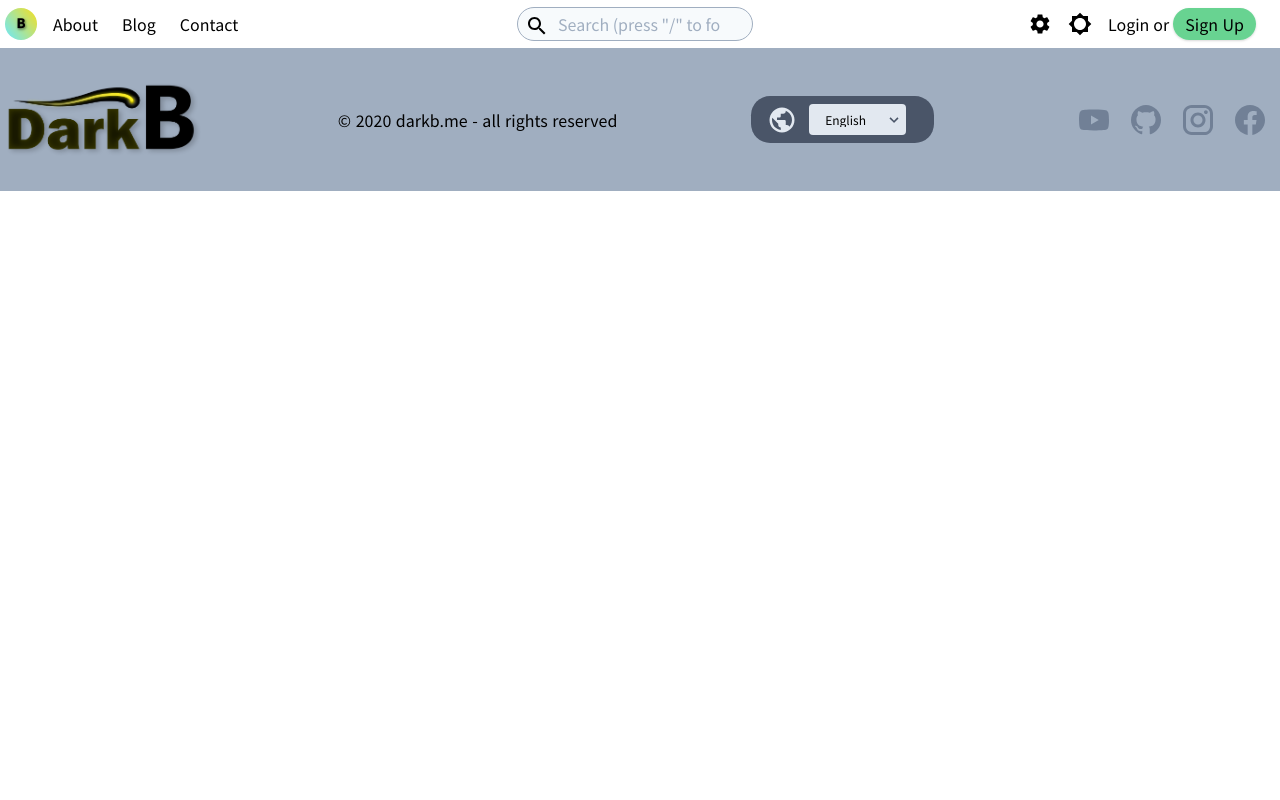
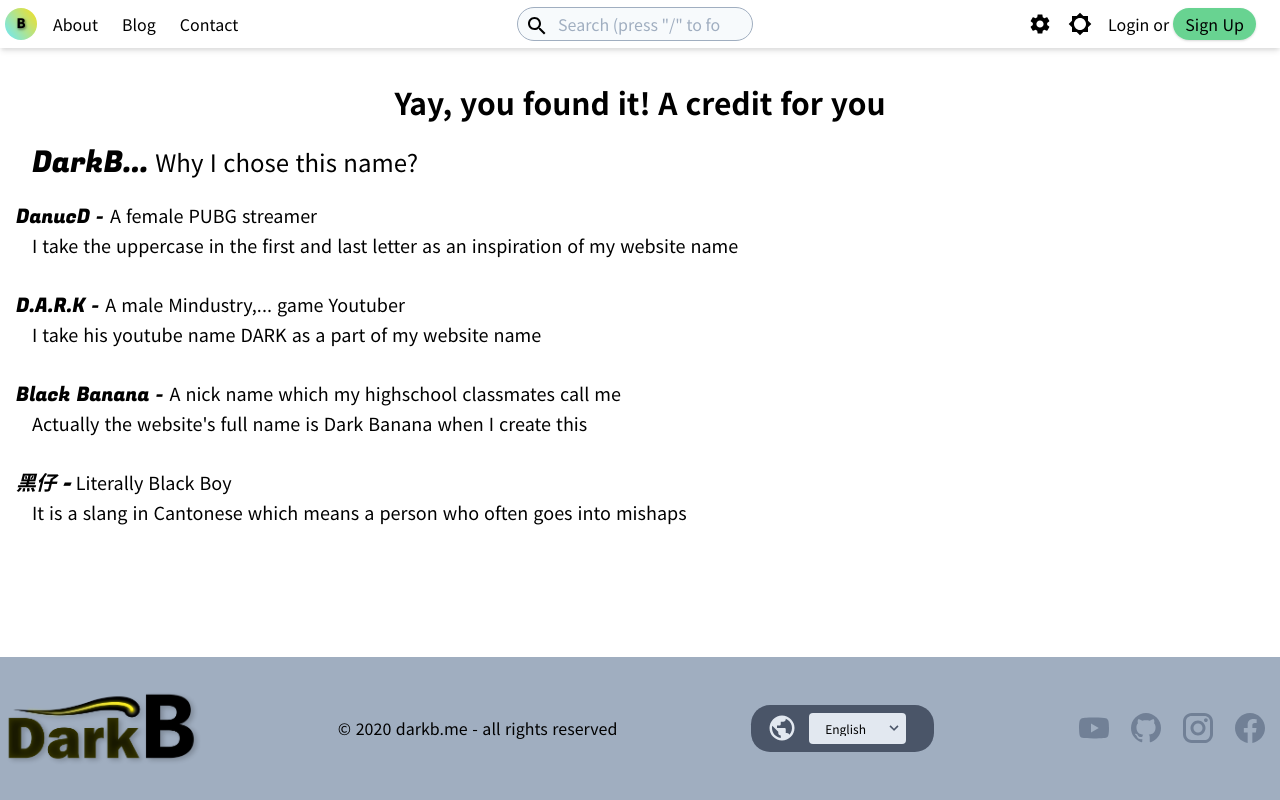
Before and after one commit to LeoLYW12138/DarkB-website, a Nuxt app: page /secret in a window 1280 px wide. Built offline with nearby package versions, Linux system fonts and the light colour scheme; what vue-youtube would draw is missing.

Commit message:
sorry i push again

```diff
--- /dev/null
+++ b/components/article-card.vue
@@ -0,0 +1,79 @@
+<template>
+  <div
+    class="h-full max-w-md posters-bg px-8 pt-12 pb-40 rounded-lg text-center relative shadow-md"
+    :class="customClass"
+  >
+    <!-- categroy -->
+    <h2 class="tracking-widest text-base font-medium uppercase text-gray-700">
+      {{ article.cat }}
+    </h2>
+
+    <!-- title -->
+    <h1 class="text-2xl md:text-3xl font-medium text-gray-900 mb-3 capitalize">
+      {{ article.title }}
+    </h1>
+
+    <!-- short summary -->
+    <p class="leading-relaxed text-gray-700 mb-8">{{ article.less }}</p>
+    <div class="absolute text-center bottom-0 left-0 w-full mb-16">
+      <nuxt-link to="/" class="text-indigo-700 inline-flex items-center">
+        Learn More
+        <svg width="18px" height="18px" class="ml-2">
+          <use
+            x-link:href="~assets/icons/arrow_right.svg#arrowR"
+            href="~assets/icons/arrow_right.svg#arrowR"
+          />
+        </svg>
+      </nuxt-link>
+    </div>
+
+    <!-- statistics -->
+    <div
+      class="text-center mt-2 leading-none flex justify-center absolute bottom-0 left-0 w-full py-4"
+    >
+      <!-- view -->
+      <span
+        class="text-gray-600 mr-3 inline-flex items-center leading-none text-sm pr-3 py-1 border-r-2 border-gray-500"
+      >
+        <svg height="18px" width="18px" class="mt-1 mr-1">
+          <use
+            xlink:href="~assets/icons/eye.svg#eye"
+            href="~assets/icons/eye.svg#eye"
+          />
+        </svg>
+        {{ article.view }}
+      </span>
+
+      <!-- comment count -->
+      <span
+        class="text-gray-600 mr-3 inline-flex items-center leading-none text-sm"
+      >
+        <svg height="18px" width="18px" class="mt-1 mr-1">
+          <use
+            xlink:href="~assets/icons/comment.svg#comment"
+            href="~assets/icons/comment.svg#comment"
+          />
+        </svg>
+        {{ article.cmCount }}
+      </span>
+    </div>
+  </div>
+</template>
+
+<script>
+export default {
+  props: {
+    article: {
+      type: Object,
+      required: true,
+    },
+    customClass: {
+      type: String,
+      default: '',
+    },
+  },
+}
+</script>
+
+<style>
+</style>
--- a/components/blog-posters.vue
+++ b/components/blog-posters.vue
@@ -6,63 +6,9 @@
         <div
           v-for="article in trendArticles"
           :key="article.id"
-          class="p-4 w-full lg:w-1/3"
+          class="p-4 w-full max-w lg:w-1/3"
         >
-          <div
-            class="h-full posters-bg px-8 pt-12 pb-40 rounded-lg text-center relative shadow-md"
-          >
-            <h2
-              class="tracking-widest text-base font-medium uppercase text-gray-700"
-            >
-              {{ article.cat }}
-            </h2>
-            <h1
-              class="text-2xl md:text-3xl font-medium text-gray-900 mb-3 capitalize"
-            >
-              {{ article.title }}
-            </h1>
-            <p class="leading-relaxed text-gray-700 mb-8">{{ article.less }}</p>
-            <div class="absolute text-center bottom-0 left-0 w-full mb-16">
-              <nuxt-link
-                to="/"
-                class="text-indigo-700 inline-flex items-center"
-              >
-                Learn More
-                <svg width="18px" height="18px" class="ml-2">
-                  <use
-                    x-link:href="~assets/icons/arrow_right.svg#arrowR"
-                    href="~assets/icons/arrow_right.svg#arrowR"
-                  />
-                </svg>
-              </nuxt-link>
-            </div>
-            <div
-              class="text-center mt-2 leading-none flex justify-center absolute bottom-0 left-0 w-full py-4"
-            >
-              <span
-                class="text-gray-600 mr-3 inline-flex items-center leading-none text-sm pr-3 py-1 border-r-2 border-gray-500"
-              >
-                <svg height="18px" width="18px" class="mt-1 mr-1">
-                  <use
-                    xlink:href="~assets/icons/eye.svg#eye"
-                    href="~assets/icons/eye.svg#eye"
-                  />
-                </svg>
-                {{ article.view }}
-              </span>
-              <span
-                class="text-gray-600 mr-3 inline-flex items-center leading-none text-sm"
-              >
-                <svg height="18px" width="18px" class="mt-1 mr-1">
-                  <use
-                    xlink:href="~assets/icons/comment.svg#comment"
-                    href="~assets/icons/comment.svg#comment"
-                  />
-                </svg>
-                {{ article.cmCount }}
-              </span>
-            </div>
-          </div>
+          <card :article="article" />
         </div>
       </div>
     </div>
@@ -70,7 +16,11 @@
 </template>
 
 <script>
+import card from '@/components/article-card.vue'
 export default {
+  components: {
+    card,
+  },
   data() {
     return {
       trendArticles: [
@@ -104,7 +54,7 @@ export default {
 }
 </script>
 
-<style scoped>
+<style>
 .posters-bg {
   background-color: rgba(153, 245, 173, 0.87);
 }
--- /dev/null
+++ b/components/easterEgg.vue
@@ -0,0 +1,57 @@
+<template>
+  <div class="my-4 lg:my-8 px-2 lg:px-4">
+    <div class="container mx-auto">
+      <h1 class="text-3xl lg:text:4xl text-center font-semibold">
+        Yay, you found it! A credit for you
+      </h1>
+      <h2 class="text-2xl m-4">
+        <span class="my-8 text-2xl lg:text-3xl fugaz">DarkB...</span> Why I
+        chose this name?
+      </h2>
+
+      <div class="flex flex-col space-y-8 margin-auto">
+        <reason
+          title-highlight="DanucD"
+          title="A female PUBG streamer"
+          description="I take the uppercase in the first and last letter as an inspiration of
+          my website name"
+        />
+        <reason
+          title-highlight="D.A.R.K"
+          title="A male Mindustry,... game
+          Youtuber"
+          description="I take his youtube name DARK as a part of my website name"
+        />
+        <reason
+          title-highlight="Black Banana"
+          title="A nick name which my
+          highschool classmates call me"
+          description="Actually the website's full name is Dark Banana when I
+          create this"
+        />
+
+        <reason
+          title-highlight="黑仔"
+          custom-class="font-semibold italic"
+          class="ita"
+          title="Literally Black Boy"
+          description="It is a slang in Cantonese which means a person who often goes into
+          mishaps"
+        />
+      </div>
+    </div>
+  </div>
+</template>
+
+<script>
+import reason from '@/components/secret-reason.vue'
+
+export default {
+  components: {
+    reason,
+  },
+}
+</script>
+
+<style scoped>
+</style>
--- /dev/null
+++ b/components/secret-reason.vue
@@ -0,0 +1,37 @@
+<template>
+  <div>
+    <h5 class="text-lg">
+      <span class="text-xl fugaz" :class="customClass">{{ highlight }}</span
+      >{{ title }}
+    </h5>
+    <p class="ml-4 text-lg">{{ description }}</p>
+  </div>
+</template>
+
+<script>
+export default {
+  props: {
+    titleHighlight: {
+      type: String,
+      default: '',
+    },
+    title: {
+      type: String,
+      required: true,
+    },
+    description: {
+      type: String,
+      required: true,
+    },
+    customClass: {
+      type: String,
+      default: '',
+    },
+  },
+  computed: {
+    highlight() {
+      return this.titleHighlight ? this.titleHighlight + ' - ' : ''
+    },
+  },
+}
+</script>
--- /dev/null
+++ b/components/youtube-wrapper.vue
@@ -0,0 +1,31 @@
+<template>
+  <div
+    class="relative w-full h-full mb-10 overflow-hidden shadow-lg"
+    style="padding-top: 56.25%"
+  >
+    <p v-if="fetchState.pending">{{ fetchState.pendingMsg }}</p>
+    <p v-else-if="fetchState.error">{{ fetchState.errorMsg }}</p>
+    <div v-else></div>
+    <youtube
+      class="absolute inset-0 w-full h-full"
+      :video-id="videoId"
+      allow="encrypted-media; gyroscope; picture-in-picture"
+      nocookie
+    ></youtube>
+  </div>
+</template>
+
+<script>
+export default {
+  props: {
+    videoId: {
+      type: String,
+      required: true,
+    },
+    fetchState: {
+      type: Object,
+      required: true,
+    },
+  },
+}
+</script>
--- a/layouts/default.vue
+++ b/layouts/default.vue
@@ -7,12 +7,12 @@
 </template>
 
 <script>
-import navBar from '@/components/navBar.vue';
-import myFooter from '@/components/myFooter.vue';
+import navBar from '@/components/navBar.vue'
+import myFooter from '@/components/myFooter.vue'
 export default {
   components: {
     'nav-bar': navBar,
-    'my-footer': myFooter
+    'my-footer': myFooter,
   },
 }
 </script>
--- a/nuxt.config.js
+++ b/nuxt.config.js
@@ -5,7 +5,7 @@ export default {
    */
   server: {
     port: 3000,
-    host: '192.168.1.123'
+    host: '10.89.128.227'
   },
   /*
    ** env var can be accessd in both server and client
--- a/pages/contact.vue
+++ b/pages/contact.vue
@@ -133,12 +133,10 @@ export default {
             const tooltipHeight = tooltip.clientHeight
             const offset = 10
 
-            // tooltip.style.left = e.clientX - containerX + 10 + 'px'
             tooltip.style.left =
               e.pageX + tooltipWidth + offset < bodyWidth
                 ? e.clientX - containerX + offset + 'px'
                 : bodyWidth - offset / 2 - tooltipWidth - containerX + 'px'
-            // tooltip.style.top = e.clientY - containerY + 10 + 'px'
             tooltip.style.top =
               e.pageY + tooltipHeight + offset < bodyHeight
                 ? e.clientY - containerY + offset + 'px'
@@ -156,10 +154,6 @@ export default {
   },
   mounted() {
     const docRef = this.$fire.firestore.doc('word-cloud/comments')
-    // const data = (await docRef.get()).data()
-    // if (data) {
-    //   // this.words = data.words
-    // }
     this.unsubscribe = docRef.onSnapshot((doc) => {
       this.wordsFetched = true
       this.words = doc.data().words
--- a/pages/index.vue
+++ b/pages/index.vue
@@ -6,7 +6,9 @@
 
       <!-- scroll down animation -->
       <div class="h-auto my-12">
-        <div class="text-center text-lg md:text-2xl">Scroll Down to See More!</div>
+        <div class="text-center text-lg md:text-2xl">
+          Scroll Down to See More!
+        </div>
         <img
           id="see-more"
           class="mx-auto relative"
@@ -22,47 +24,24 @@
       <blog-posters></blog-posters>
 
       <!-- latest videos -->
-      <latest-video :video-ids="videoIds"></latest-video>
+      <latest-video></latest-video>
     </div>
   </div>
 </template>
 
 <script>
-import axios from 'axios';
-import hero from '@/components/hero.vue';
-import blogPosters from '@/components/blog-posters.vue';
+// import axios from 'axios'
+import hero from '@/components/hero.vue'
+import blogPosters from '@/components/blog-posters.vue'
 import latestVideo from '@/components/latestVideo.vue'
 
 export default {
   components: {
     hero,
-    "blog-posters": blogPosters,
-    "latest-video": latestVideo
+    'blog-posters': blogPosters,
+    'latest-video': latestVideo,
   },
-  async asyncData({ $config: { apiKey } }) {
-    if (process.server) {
-      const API_URL = "https://www.googleapis.com/youtube/v3/search";
-      const data = await axios
-      .get(API_URL + `?key=${apiKey}&channelId=UClBq509EYyeMgN2wddN5v6g&order=date`)
-      .then((res) => {
-        return res.data.items.slice(0, 2);
-      })
-      .catch((err) => {
-        console.error(err);
-      })
-      const videoIds = {'pre': data[1].id.videoId, 'new': data[0].id.videoId};
-      // sessionStorage.videoIds = videoIds;
-      // sessionStorage.expiry = (Date.now() + 60*60).toLocaleString();
-      return {videoIds};
-    }
-  },
-  data() {
-    return {
-      videoIds: {}
-    }
-  }
-};
-
+}
 </script>
 
 <style>
--- /dev/null
+++ b/pages/secret.vue
@@ -0,0 +1,15 @@
+<template>
+  <egg></egg>
+</template>
+
+<script>
+import egg from '@/components/easterEgg.vue'
+export default {
+  components: {
+    egg,
+  },
+}
+</script>
+
+<style>
+</style>
```
